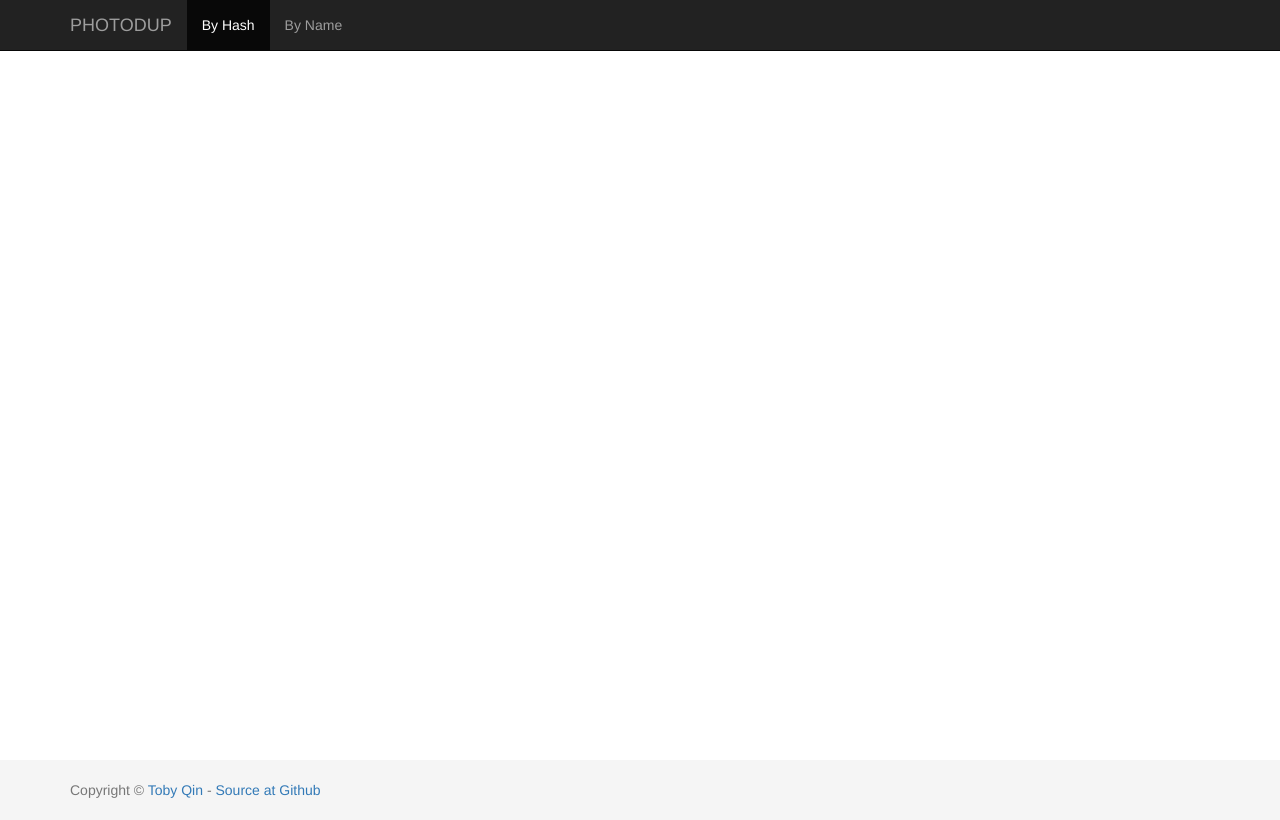
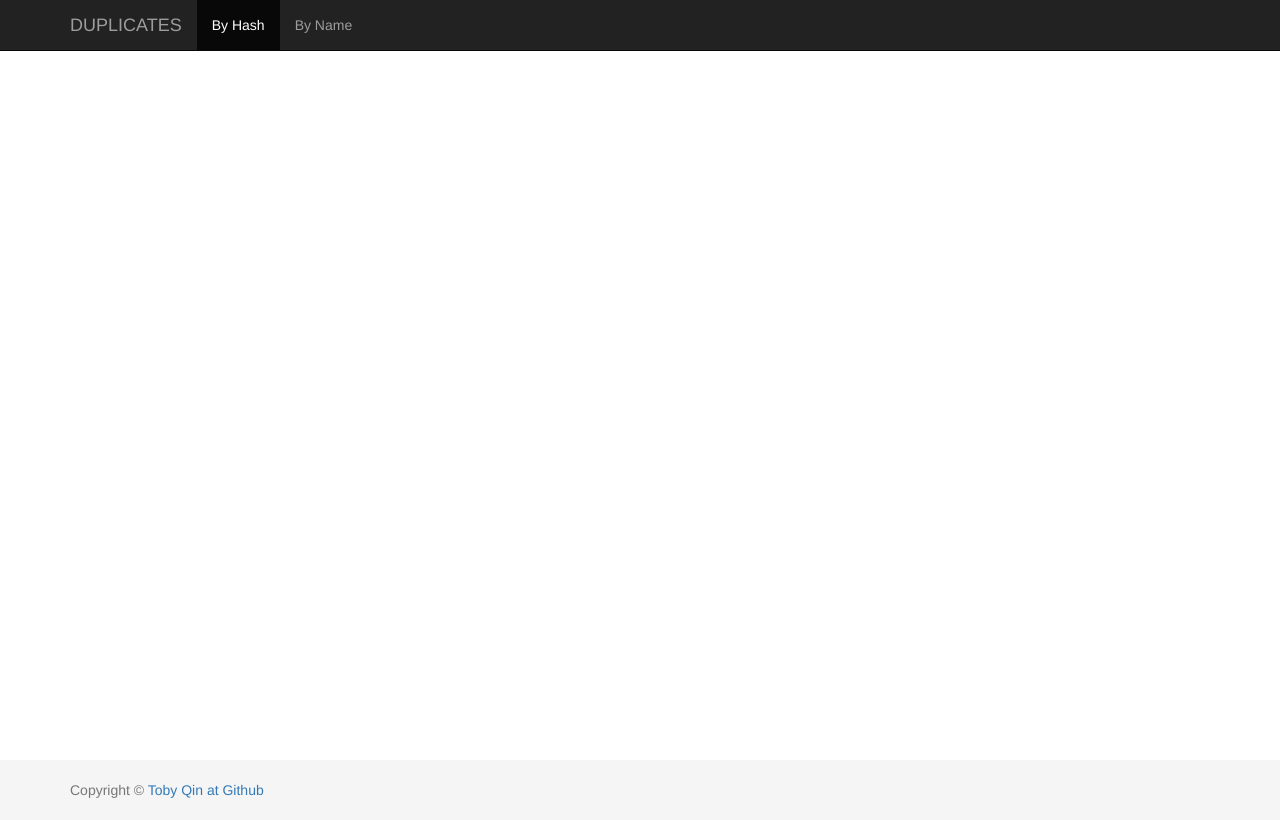
Before and after one commit to tobyqin/photodup, a Flask app: page / in a window 1280 px wide. Run offline with Flask 2, Linux system fonts and the light colour scheme; data that the repository does not hold is empty; some libraries are stand-ins or nearby versions.

Commit message:
update read me and clean up.

```diff
--- a/config.py
+++ b/config.py
@@ -1,5 +1,8 @@
 db_file = 'photo.db'
 log_file = 'photo.log'
+
+scan_file_type = '*.jpg'
 default_scan_path = 'G:\\'
+
+port = '5001'
 cache = {}
-port = '5001'
--- a/db.py
+++ b/db.py
@@ -52,13 +52,6 @@ def mark_deleted(file_path):
     conn.commit()
 
 
-def find_duplicate():
-    cursor.execute('''SELECT * FROM photo WHERE hash IN
-                      (SELECT hash FROM photo GROUP BY hash HAVING count(*) > 1)''')
-    rows = cursor.fetchall()
-    return rows
-
-
 def get_dup_by_hash(limit):
     cursor.execute('''SELECT * FROM photo WHERE hash IN
                          (SELECT hash FROM photo WHERE existed = 1
--- a/scan.py
+++ b/scan.py
@@ -19,6 +19,7 @@ def walk_dir(dir_root, action_on_file):
 
 def count_files(from_dir, pattern="*.*"):
     """count files by pattern in a dir."""
+
     cache['file_count'] = 0
 
     def count_action(file):
@@ -38,6 +39,7 @@ def test_count_files():
 
 def save_files_to_db(from_dir, pattern='*.*'):
     """save files by pattern into the db."""
+
     cache['current'] = 0
     total_count = count_files(from_dir, pattern)
     logging.info('Now scan files({}) from {} ...'.format(pattern, from_dir))
@@ -64,7 +66,7 @@ def save_files_to_db(from_dir, pattern='*.*'):
 
 def test_save_files_to_db():
     logging.info('Start...')
-    save_files_to_db(default_scan_path, '*.jpg')
+    save_files_to_db(default_scan_path, scan_file_type)
     logging.info('Done!')
 
 
@@ -97,4 +99,4 @@ if __name__ == '__main__':
         dirs_to_scan = sys.argv[1:]
 
         for dir in dirs_to_scan:
-            save_files_to_db(dir, '*.jpg')
+            save_files_to_db(dir, scan_file_type)
--- a/web/templates/index.html
+++ b/web/templates/index.html
@@ -1,6 +1,6 @@
 {% extends "./layout.html" %}
 
-{% block title %}Photo Dup by Hash{% endblock %}
+{% block title %}Duplicates by {{ by | upper }}{% endblock %}
 
 {% block content_area %}
     {% for k,v in data.items() %}
--- a/web/templates/layout.html
+++ b/web/templates/layout.html
@@ -18,7 +18,7 @@
                         <span class="icon-bar"></span>
                         <span class="icon-bar"></span>
                     </button>
-                    <a class="navbar-brand" href="/">PHOTODUP</a>
+                    <a class="navbar-brand" href="/">DUPLICATES</a>
                 </div>
                 <div class="collapse navbar-collapse">
                     <ul class="nav navbar-nav">
@@ -37,8 +37,8 @@
     <br>
     <div id="footer">
         <div class="container">
-            <p class="text-muted credit">Copyright © <a href="https://github.com/tobyqin/">Toby Qin</a>
-                - <a href="https://github.com/tobyqin/photodup">Source at Github</a></p>
+            <p class="text-muted credit">Copyright © <a href="https://github.com/tobyqin/photodup">Toby Qin at
+                Github</a>
         </div>
     </div>
 {% endblock %}
```
Also changed, not shown: README.md, web/static/dup_by_hash.png (added), web/static/dup_by_name.png (added).
